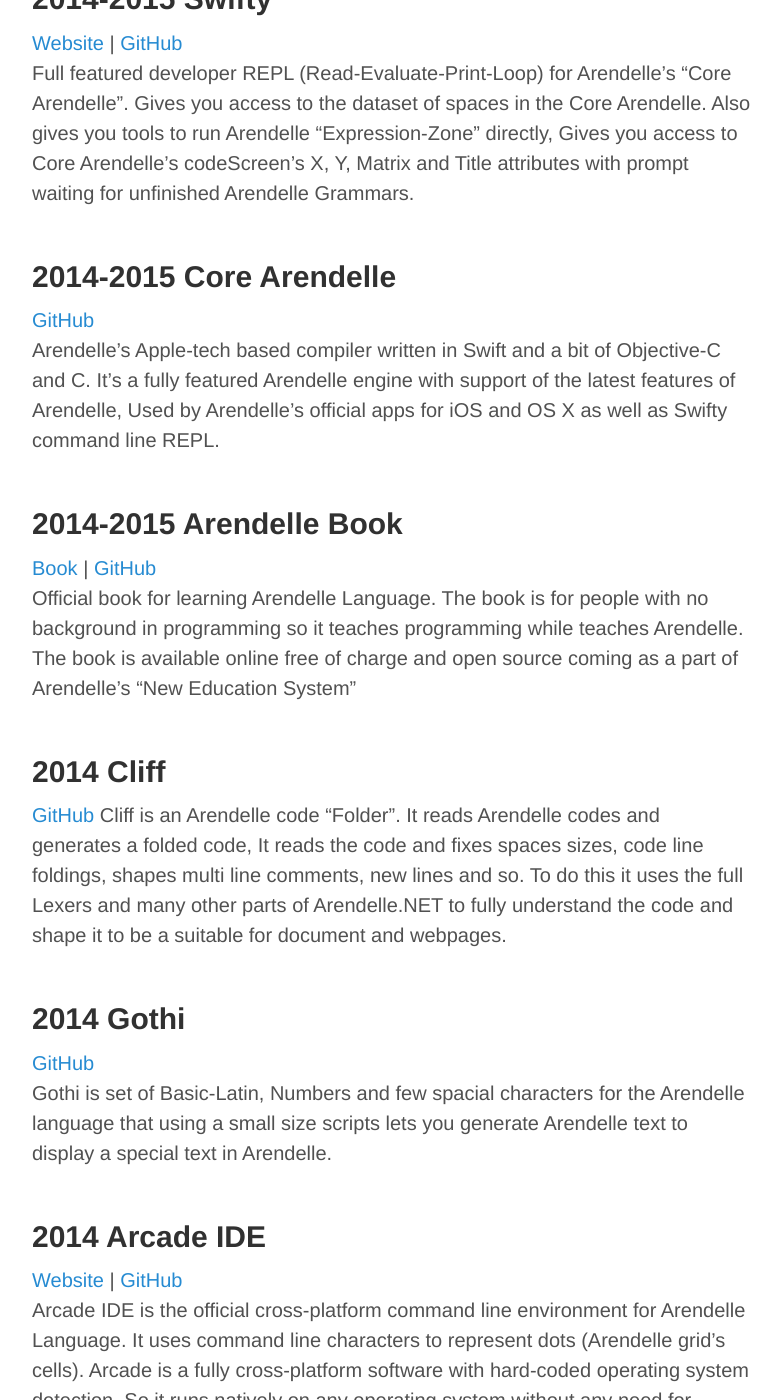
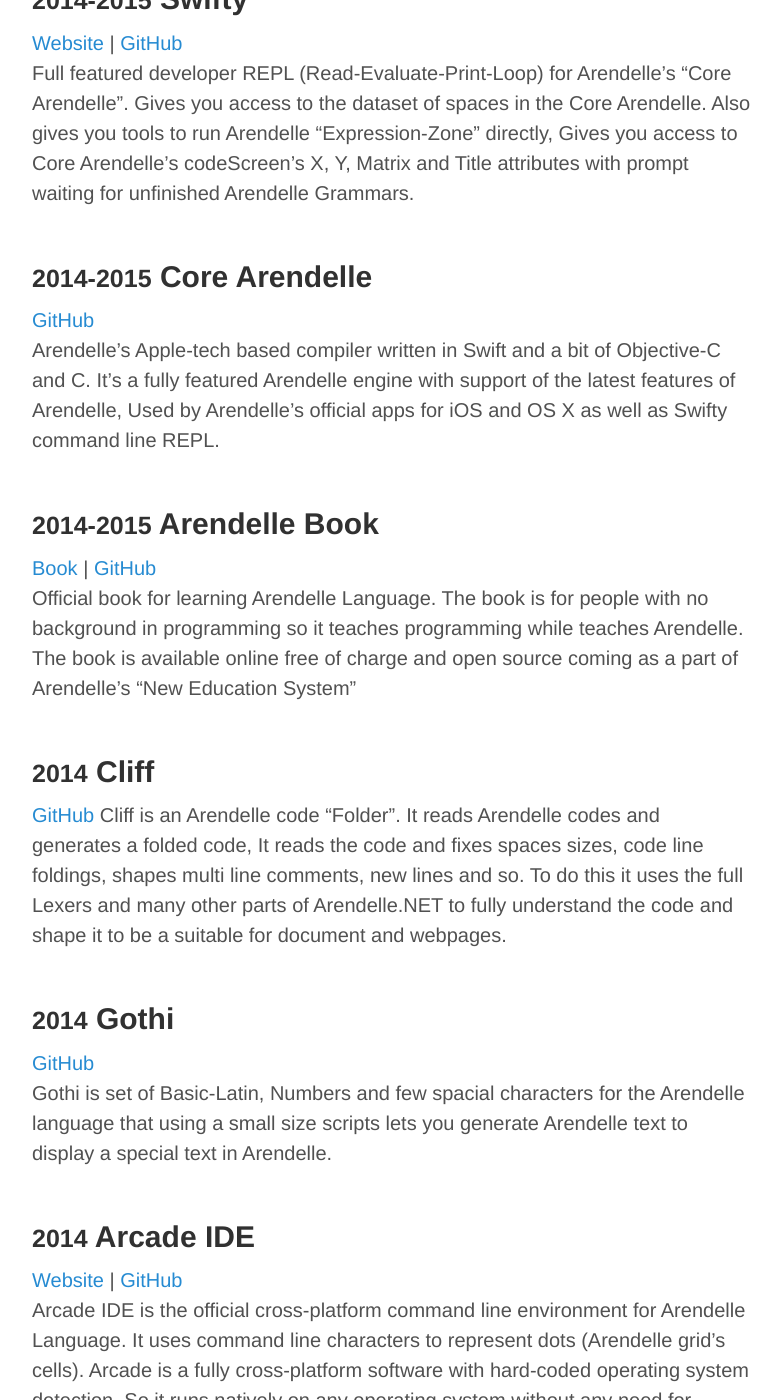
Before and after one commit to pouriaeslamirad/pmkary.github.io, a Jekyll site: the page built from showcase/index.md, in a window 1280 px wide and 1400 px high, scrolled down 956 px. Shown: the whole window, without its empty margins (248-1029 px from the left). Built offline with Jekyll 4.4.1, drawn with Linux system fonts in a browser that asks for light colours; Markdown is read by kramdown in place of the engine named in the settings; some of the changed text lies outside the part shown.

Commit message:
new showcase

```diff
--- a/showcase/index.md
+++ b/showcase/index.md
@@ -8,82 +8,82 @@
 [Website](http://web.arendelle.org) | [Developer Website](http://web.arendelle.org/developer/) | [GitHub Repositoriess](http://github.com/arendelle)<br>
 Arendelle is a domain-specific programming language for creating 16-bit like Pixel art. Arendelle uses a grid system and a pointer for navigating and painting the desired squares of the grid. The grammar behind Arendelle is completely new as it uses only one character for it's commands and grammars. Just like everything else in Arendelle the main engine of the language is based on a new interpreter design invented by Pouya Kary named *Recursive Scanner* rather than the Lexer-Parser-Code-Generator. Using this technique the interpreter actually never generates any code. It reads the code and execute it. Like a byte-code runtime but much more powerful to understand grammars. This way for executing makes the software much more fast and efficient<br><br>
 
-## 2015 Marker
+<h2><small>2015</small>  Marker</h2>
 [Website](http://web.arendelle.org/developer/marker) | [GitHub](https://github.com/arendelle/marker)<br>
 Arendelle to highlighted HTML compiler, It generates standard HTML / CSS code with. Based on the extended version of code scanners in Arendelle.NET and colors of "Arendelle Pink" design color plate of Arendelle it generates the best highlight possible for Arendelle to be used in webpages. It's been used for highlighting texts of Arendelle Book, Arendelle's Website and other pages coming with Arendelle Materials.<br><br>
 
-## 2014-2015 Swifty
+<h2><small>2014-2015</small>  Swifty</h2>
 [Website](http://web.arendelle.org/developer/swifty) | [GitHub](https://github.com/arendelle/swifty)<br>
 Full featured developer REPL (Read-Evaluate-Print-Loop) for Arendelle's "Core Arendelle". Gives you access to the dataset of spaces in the Core Arendelle. Also gives you tools to run Arendelle "Expression-Zone" directly, Gives you access to Core Arendelle's codeScreen's X, Y, Matrix and Title attributes with prompt waiting for unfinished Arendelle Grammars.<br><br>
 
-## 2014-2015 Core Arendelle
+<h2><small>2014-2015</small>  Core Arendelle</h2>
 [GitHub](https://github.com/arendelle/swifty)<br>
 Arendelle's Apple-tech based compiler written in Swift and a bit of Objective-C and C. It's a fully featured Arendelle engine with support of the latest features of Arendelle, Used by Arendelle's official apps for iOS and OS X as well as Swifty command line REPL.<br><br>
 
-## 2014-2015 Arendelle Book
+<h2><small>2014-2015</small>  Arendelle Book</h2>
 [Book](http://web.arendelle.org/book/) | [GitHub](https://github.com/arendelle/book)<br>
 Official book for learning Arendelle Language. The book is for people with no background in programming so it teaches programming while teaches Arendelle. The book is available online free of charge and open source coming as a part of Arendelle's "New Education System"<br><br>
 
-## 2014 Cliff
+<h2><small>2014</small>  Cliff</h2>
 [GitHub](https://github.com/arendelle/cliff)
 Cliff is an Arendelle code "Folder". It reads Arendelle codes and generates a folded code, It reads the code and fixes spaces sizes, code line foldings, shapes multi line comments, new lines and so.  To do this it uses the full Lexers and many other parts of Arendelle.NET to fully understand the code and shape it to be a suitable for document and webpages.<br><br>
 
-## 2014 Gothi
+<h2><small>2014</small>  Gothi</h2>
 [GitHub](https://github.com/arendelle/gothi)<br>
 Gothi is set of Basic-Latin, Numbers and few spacial characters for the Arendelle language that using a small size scripts lets you generate Arendelle text to display a special text in Arendelle.<br><br>
 
-## 2014 Arcade IDE
+<h2><small>2014</small>  Arcade IDE</h2>
 [Website](http://web.arendelle.org/developer/) | [GitHub](http://github.com/arendelle/arendelle)<br>
 Arcade IDE is the official cross-platform command line environment for Arendelle Language. It uses command line characters to represent dots (Arendelle grid's cells). Arcade is a fully cross-platform software with hard-coded operating system detection. So it runs natively on any operating system without any need for recompiling.<br><br>
 
-## 2014 Pabbie Language
+<h2><small>2014</small>  Pabbie Language</h2>
 [Website](http://research.arendelle.org/projects/pabbie) | [GitHub](http://github.com/arendelle/pabbie) <br>
 Pabbie is language that compiles into Arendelle using a very simple and light weight source-to-source compiler. Pabbie is aimed to have a syntax and grammar close to everyday human English as a research on human language understanding and bringing programming to the people with no background on programming. The research also aims to bridge 5th generation programming languages and complex machine learning techniques to it's design to develop a language that people use to explain what they need and the system generates applications.<br><br>
 
-## 2014 Chess Knight Path Optimizer
+<h2><small>2014</small>  Chess Knight Path Optimizer</h2>
 [Website](http://kary.us/projects/knight) | [GitHub](http://github.com/pmkary/knight) <br>
 A mathematical optimization for generating the optimized path for a Chess Knight to move from button left to the top right of a chess board with any size. The software for this algorithm is written in Arendelle Language and it's the first Arendelle software that processes a given input and generates something. Reading the code will be good for practicing data visualizations in Arendelle<br><br>
 
-## 2013 CODIUM
+<h2><small>2013</small>  CODIUM</h2>
 [GitHub](http://github.com/pmkary/codium) <br>
 CODIUM is an encoding / decoding method based on prime numbers. It gives each character a prime number alternative and then by multiplying numbers of words it make a number from each word. for decoding by prime factoring the numbers you get the characters and then by running an anagram test you get the decoded version of encoded string<br><br>
 
-## 2013 Equer
+<h2><small>2013</small>  Equer</h2>
 [GitHub](http://github.com/pmkary/equer) <br>
 One small command-line based super-mini app maker designed to make a Python command line software from a given mathematical equation so you can easily run a tiny app, fill the parameters and give your answer. It comes with about 7 commands that you must use them to build your app.<br><br>
 
-## 2013 TexTHOR
+<h2><small>2013</small>  TexTHOR</h2>
 [GitHub](https://github.com/pmkary/TexTHOR) <br>
 Prototype of a text editor interface designed for command line which gives you the ability to type commands inside your text that makes it crazy fast and super easy to use. The prototype only comes with functions for clearing the text, storing it ans also commenting inside the text.<br><br>
 
-## 2013 SPACIUM
+<h2><small>2013</small>  SPACIUM</h2>
 [Website](http://thepa.mx/fonts/spacium) | [FontStruct](http://fontstruct.com/fontstructions/show/spacium_beta_4) | [Luc Devroye's Blog](http://luc.devroye.org/fonts-67205.html)<br>
 A typeface designed in the style of sci-fi spaceship fonts. The type is not finished and may face huge changed in the future<br><br>
 
-## 2013 Nexear
+<h2><small>2013</small>  Nexear</h2>
 [Website](http://thepa.mx/nexear/main) | [GitHub](http://github.com/thepa) <br>
 One powerful text editor designed to open and edit more than one file at time. Capable of importing PDF, ePub, DOC, DOCX and ODF to plain text and storing more than one text file in one .nexear file and coming with it's own built in command-line language, calculator, programming features, Arendelle code optimizing and lots of lots of more features<br><br>
 
-## 2013 Mathman
+<h2><small>2013</small>  Mathman</h2>
 [Website](http://thepa.mx/mathman/home)<br>
 Calculation machine with a console based interface and such a powerful engine. Because of the connections that Parallel Architecture had the software uses many private and hide algorithms the software can process math expressions faster than ever. Also the software comes with some applets that never existed in any calculation system before.<br><br>
 
-## 2012 KinBoard
+<h2><small>2012</small>  KinBoard</h2>
 [Website](http://thepa.mx/kinbaord/home) | [Softpedia](http://www.softpedia.com/get/Multimedia/Graphic/Graphic-Others/KinBoard.shtml) <br>
 A.K.A Kincob's Board is a virtual black board designed to be a part of Kincob shell but soon became a popular application because of it's fast'n'easy interface. It was also written only for Windows and discontinued so there is only one version available<br><br>
 
-## 2012 Comicfont
+<h2><small>2012</small>  Comicfont</h2>
 [Website](http://thepa.mx/fonts/comicfont)<br>
 A typeface designed to be like a child-handwriting but soon changed to a very special kind of typeface and we named Comicfont because it was comic. The font itself designed to be used in some of Parallel Architectures projects but also released as a public-domain font in early 2012<br><br>
 
-## 2012 Plothing
+<h2><small>2012</small>  Plothing</h2>
 [Website](http://thepa.mx/plothing/home) <br>
 Concept of designing a bar-code to be like a pizza. Some prototypes are out but the bar-code recognition system is still under development by Parallel Architectures.<br><br>
 
-## 2012 Textmaster
+<h2><small>2012</small>  Textmaster</h2>
 [TouchDevelop](https://www.touchdevelop.com/hwyo)<br>
 Suit of 3 different Windows Phone applications for creating artworks from one input text. This 3 apps were Circler: An application to create a circle from a given text, This web page and Kary's logo is rendered by this software too. Waller: To create a picture from randomized shapes of given input and Starus a template for creating wallpapers. The script once [continued](https://www.touchdevelop.com/onux) by Hans Würstchen that year.<br><br>
 
-## 2012 Kincob
+<h2><small>2012</small>  Kincob</h2>
 [Website](http://thepa.mx/kincob)<br>
 UNIX Shell simulator for Windows platforms with many built in features like web search and calculator. Main point in designing the software was creating an AI based command line tool that understands human language named Semi-Mind core. The project discontinued by Parallel Architectures in 2013<br><br>
```
